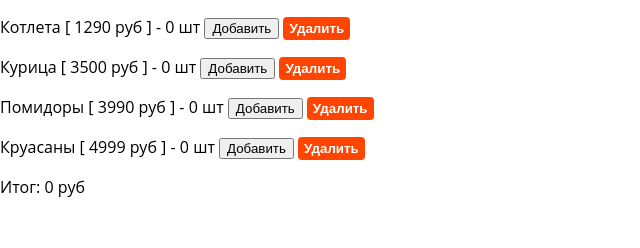
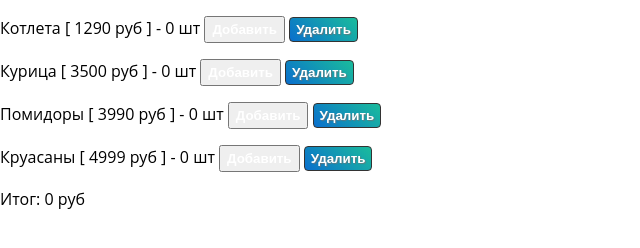
Before and after one commit to KenKarlson/Mod3.1, a website built with Parcel: page index.html in a window 1280 px wide. Shown: the whole page, without its empty margins (0-640 px from the left). Built offline with nearby package versions, Linux system fonts and the light colour scheme.

Commit message:
add styles button

```diff
--- a/index.html
+++ b/index.html
@@ -12,7 +12,7 @@
 <body>
 
   <body>
-    <div id="app" style="color: black; text-decoration: none;"></div>
+    <div id="app"></div>
     <div id="total"></div>
 
     <script src="./src/index.js" type="module"></script>
--- a/src/styles.css
+++ b/src/styles.css
@@ -3,13 +3,20 @@ body {
   padding: 0;
   font-family: 'Open Sans', sans-serif;
 }
-
-.delTocart{
+button{
   padding: 4px 6px;
-  background-color: orangered;
-  border: none;
-  border-radius: 4px;
   color: #fff;
   font-weight: 600;
   cursor: pointer;
 }
+.delTocart{
+
+  background:linear-gradient(45deg,#0a6fcd 0,#1abc9c 100%);
+  border: 1px solid #333;
+  border-radius: 4px;
+  text-shadow:1px 1px 1px rgba(117, 113, 113, 0.75)
+
+}
+.delTocart:hover{
+  background:linear-gradient(45deg,#ea6e48 0,#bc1a63 100%);
+}
```
